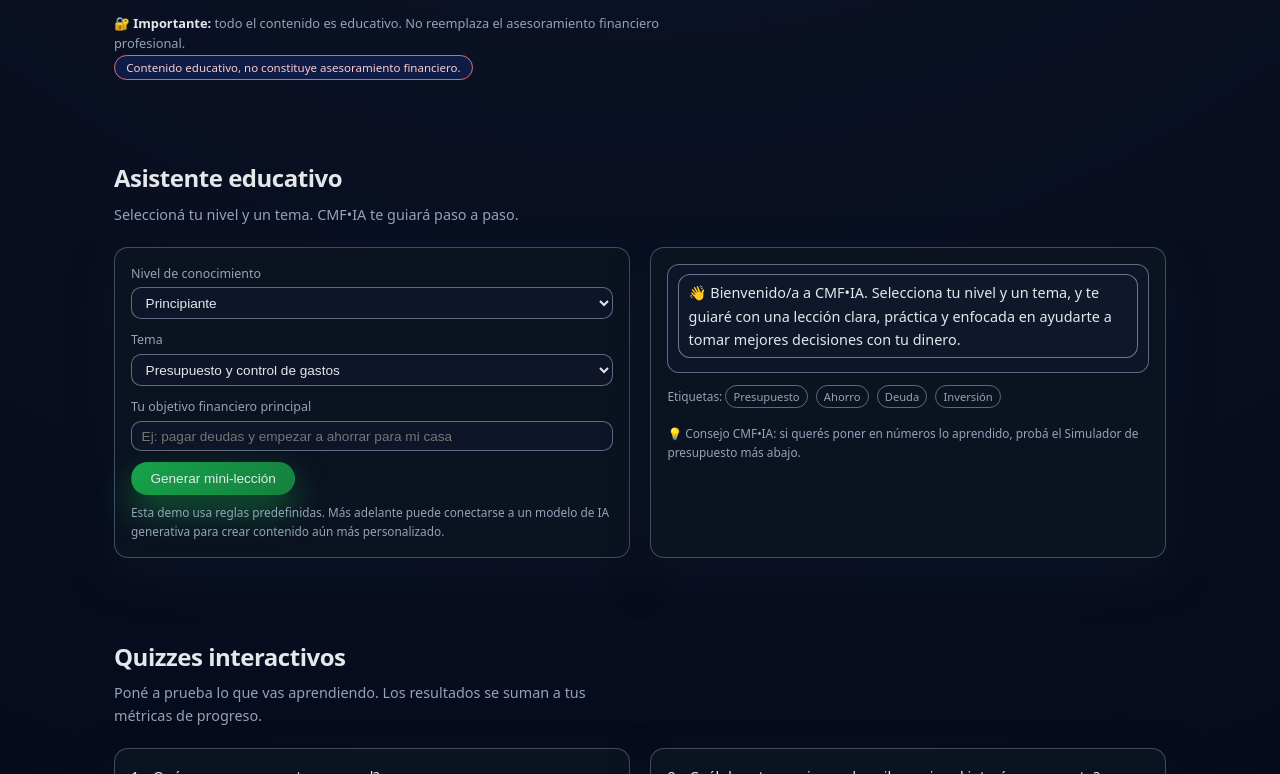
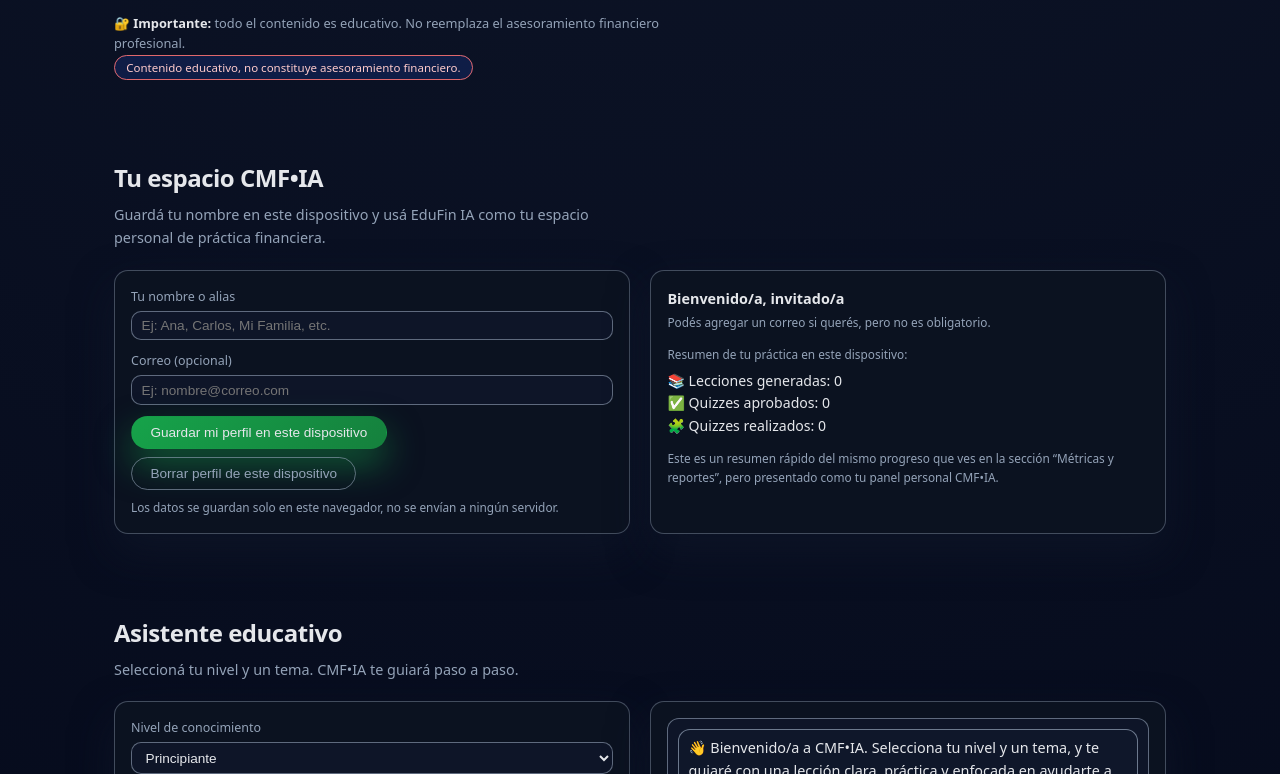
Before and after one commit to cynthiaManna/edufin-ia, a plain HTML site: page index.html in a window 1280 px wide. Shown: the part 781-1555 px from the top of the page. Drawn offline with Linux system fonts and the light colour scheme.

Commit message:
Activo renderPerfil al cargar la app

```diff
--- a/index.html
+++ b/index.html
@@ -493,6 +493,65 @@
       </div>
     </section>
 
+    <!-- PERFIL LOCAL -->
+<section id="perfil">
+  <h2 class="section-title">Tu espacio CMF•IA</h2>
+  <p class="section-subtitle">
+    Guardá tu nombre en este dispositivo y usá EduFin IA como tu espacio personal de práctica financiera.
+  </p>
+
+  <div class="grid-2">
+    <!-- Columna izquierda: formulario de perfil -->
+    <div class="card">
+      <div class="field">
+        <label for="perfil-nombre-input">Tu nombre o alias</label>
+        <input
+          id="perfil-nombre-input"
+          type="text"
+          placeholder="Ej: Ana, Carlos, Mi Familia, etc."
+        />
+      </div>
+      <div class="field">
+        <label for="perfil-mail-input">Correo (opcional)</label>
+        <input
+          id="perfil-mail-input"
+          type="email"
+          placeholder="Ej: nombre@correo.com"
+        />
+      </div>
+      <button class="btn btn-primary" type="button" onclick="guardarPerfilLocal()">
+        Guardar mi perfil en este dispositivo
+      </button>
+      <button class="btn btn-outline" type="button" style="margin-top:.5rem;" onclick="borrarPerfilLocal()">
+        Borrar perfil de este dispositivo
+      </button>
+      <p class="tiny" style="margin-top:.5rem;">
+        Los datos se guardan solo en este navegador, no se envían a ningún servidor.
+      </p>
+    </div>
+
+    <!-- Columna derecha: saludo + resumen -->
+    <div class="card">
+      <p><strong>Bienvenido/a, <span id="perfil-nombre">invitado/a</span></strong></p>
+      <p class="tiny" id="perfil-mail-text" style="margin-top:.2rem;">
+        Podés agregar un correo si querés, pero no es obligatorio.
+      </p>
+
+      <p class="tiny" style="margin-top:.8rem;">
+        Resumen de tu práctica en este dispositivo:
+      </p>
+      <ul style="font-size:.88rem;margin-top:.4rem;list-style:none;padding-left:0;">
+        <li>📚 Lecciones generadas: <span id="perfil-lessons">0</span></li>
+        <li>✅ Quizzes aprobados: <span id="perfil-quizzes-ok">0</span></li>
+        <li>🧩 Quizzes realizados: <span id="perfil-quizzes-total">0</span></li>
+      </ul>
+      <p class="tiny" style="margin-top:.7rem;">
+        Este es un resumen rápido del mismo progreso que ves en la sección “Métricas y reportes”, pero presentado como tu panel personal CMF•IA.
+      </p>
+    </div>
+  </div>
+</section>
+
     <!-- ASISTENTE EDUCATIVO -->
     <section id="asistente">
       <h2 class="section-title">Asistente educativo</h2>
@@ -900,6 +959,74 @@ const metricsDefault = {
   interestUsed: false
 };
 
+const PROFILE_KEY = "edufin-profile";
+const profileDefault = {
+  nombre: "",
+  email: ""
+};
+
+function loadProfile(){
+  try{
+    const saved = localStorage.getItem(PROFILE_KEY);
+    const parsed = saved ? JSON.parse(saved) : {};
+    return { ...profileDefault, ...parsed };
+  }catch(e){
+    return { ...profileDefault };
+  }
+}
+
+function saveProfile(p){
+  try{
+    localStorage.setItem(PROFILE_KEY, JSON.stringify(p));
+  }catch(e){}
+}
+
+function renderPerfil(){
+  const p = loadProfile();
+  const m = loadMetrics(); // usamos las métricas que ya tenés
+
+  const elNombre = document.getElementById("perfil-nombre");
+  const elMailText = document.getElementById("perfil-mail-text");
+  const elLessons = document.getElementById("perfil-lessons");
+  const elQOk = document.getElementById("perfil-quizzes-ok");
+  const elQTotal = document.getElementById("perfil-quizzes-total");
+
+  if (elNombre){
+    elNombre.textContent = p.nombre ? p.nombre : "invitado/a";
+  }
+
+  if (elMailText){
+    if (p.email){
+      elMailText.textContent = "Correo asociado a este dispositivo: " + p.email;
+    }else{
+      elMailText.textContent = "Podés agregar un correo si querés, pero no es obligatorio.";
+    }
+  }
+
+  if (elLessons) elLessons.textContent = m.lessons;
+  if (elQOk) elQOk.textContent = m.quizzesOk;
+  if (elQTotal) elQTotal.textContent = m.quizzesTotal;
+}
+
+function guardarPerfilLocal(){
+  const nombreInput = document.getElementById("perfil-nombre-input");
+  const mailInput = document.getElementById("perfil-mail-input");
+
+  const nuevoPerfil = {
+    nombre: nombreInput.value.trim(),
+    email: mailInput.value.trim()
+  };
+
+  saveProfile(nuevoPerfil);
+  renderPerfil();
+}
+
+function borrarPerfilLocal(){
+  try{
+    localStorage.removeItem(PROFILE_KEY);
+  }catch(e){}
+  renderPerfil();
+}
 
   function loadMetrics(){
   try{
@@ -1150,7 +1277,8 @@ mInt.interestUsed = true;
 saveMetrics(mInt);
 }
 
-  renderMetrics();
+renderMetrics();
+renderPerfil();
 </script>
 </body>
 </html>
```
